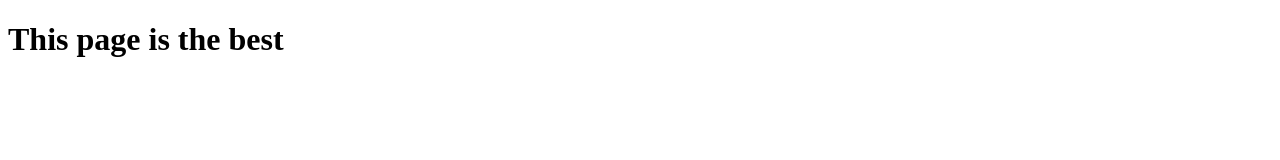
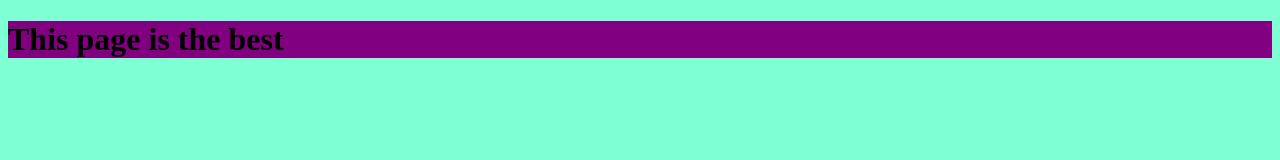
Before and after one commit to mzuain/training-git, a plain HTML site: page index.html in a window 1280 px wide. Drawn offline with Linux system fonts and the light colour scheme.

Commit message:
created styles.css
made site visually better

```diff
--- a/index.html
+++ b/index.html
@@ -6,6 +6,7 @@
     <meta http-equiv="X-UA-Compatible" content="IE=edge">
     <meta name="viewport" content="width=device-width, initial-scale=1.0">
     <title>Document</title>
+    <Link rel="stylesheet" href = "styles.css">
 </head>
 <body>
     <h1>This page is the best</h1>
--- /dev/null
+++ b/styles.css
@@ -0,0 +1,8 @@
+
+body{
+    background-color: aquamarine;
+}
+
+h1{
+    background-color: purple;
+}
```
